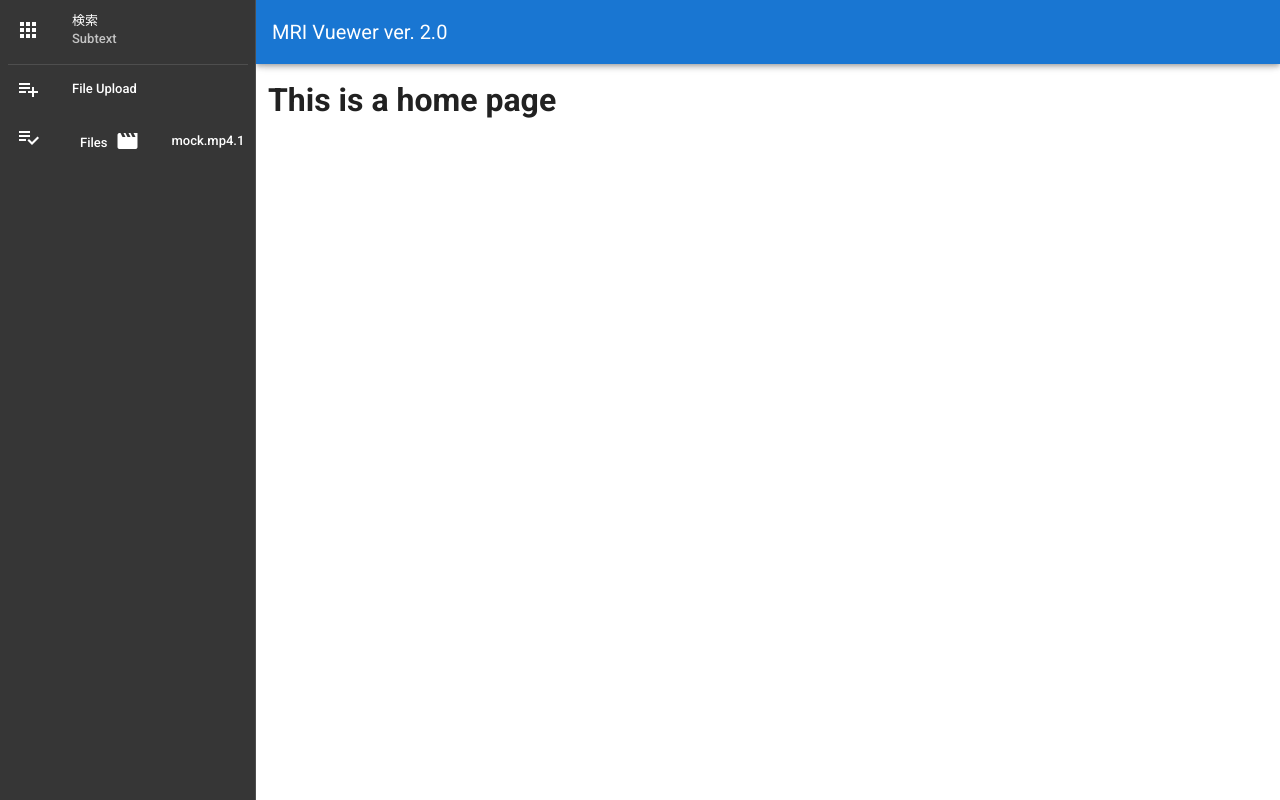
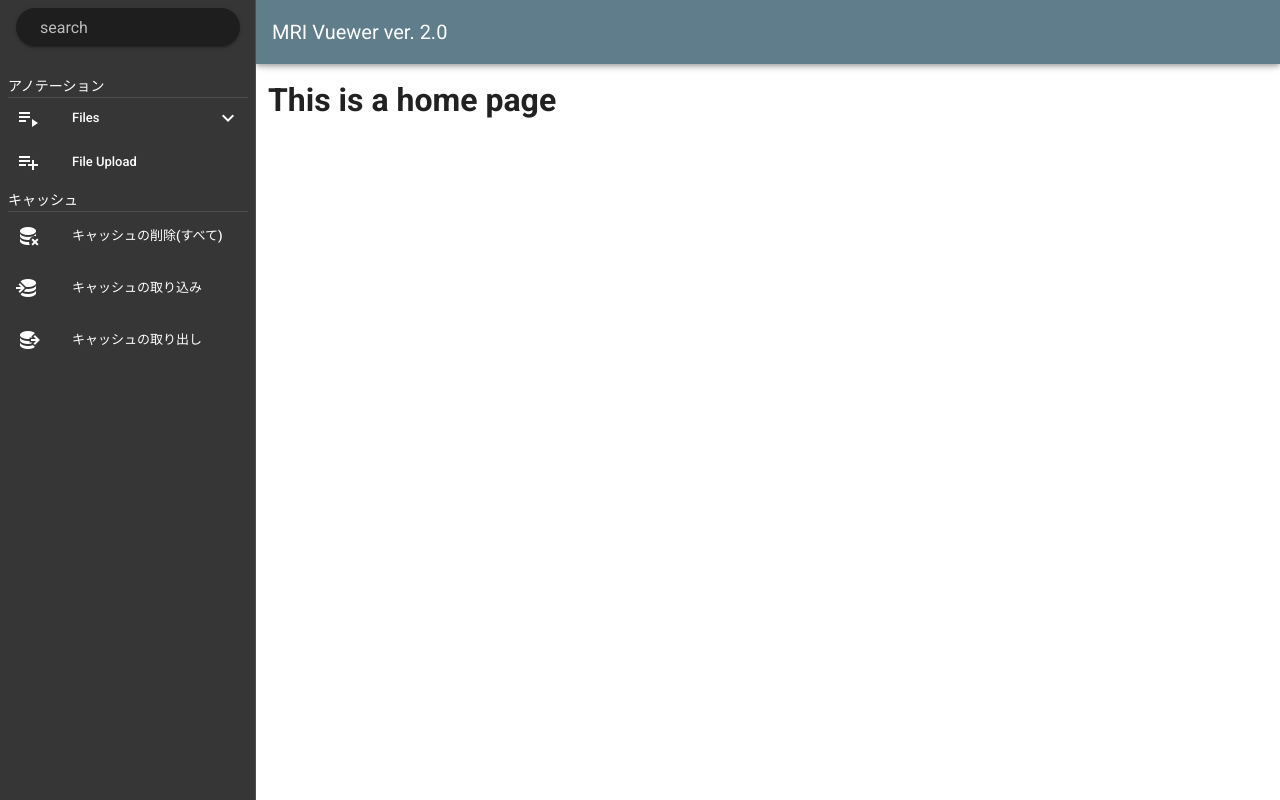
Before and after one commit to kikuchiken-waseda/MRIVuewer, a Vue app in the folder mri-vuewer/: page / in a window 1280 px wide. Built offline with nearby package versions, Linux system fonts and the light colour scheme.

Commit message:
サイドバーUIの作成

```diff
--- a/mri-vuewer/src/components/MAppBar.vue
+++ b/mri-vuewer/src/components/MAppBar.vue
@@ -1,5 +1,5 @@
 <template>
-  <v-app-bar app color="primary" dark>
+  <v-app-bar app color="blue-grey" dark>
     <v-toolbar-title>{{ name }} ver. {{ version }}</v-toolbar-title>
     <v-spacer></v-spacer>
   </v-app-bar>
--- a/mri-vuewer/src/components/MSideBar.vue
+++ b/mri-vuewer/src/components/MSideBar.vue
@@ -1,16 +1,52 @@
 <template>
-  <v-navigation-drawer app dark :mini-variant="mini" permanent expand-on-hover>
-    <v-list dense nav class="py-0">
-      <v-list-item two-line>
+  <v-navigation-drawer
+    app
+    dark
+    expand-on-hover
+    :mini-variant.sync="mini"
+    permanent
+  >
+    <v-list dense nav>
+      <v-list-item v-if="!mini">
+        <v-text-field
+          :label="search.label"
+          v-model="search.key"
+          single-line
+          solo
+          dense
+          rounded
+        />
+      </v-list-item>
+      <v-list-item v-else>
         <v-list-item-action>
-          <v-icon>mdi-apps</v-icon>
+          <v-icon>mdi-menu-open</v-icon>
         </v-list-item-action>
-        <v-list-item-content>
-          <v-list-item-title>検索</v-list-item-title>
-          <v-list-item-subtitle>Subtext</v-list-item-subtitle>
-        </v-list-item-content>
       </v-list-item>
+      <v-list-item-subtitle v-if="!mini">
+        アノテーション
+      </v-list-item-subtitle>
       <v-divider></v-divider>
+      <v-list-group :prepend-icon="menu.icon" v-model="menu.open">
+        <template v-slot:activator>
+          <v-list-item-title>Files</v-list-item-title>
+        </template>
+        <v-list-item
+          v-for="(item, i) in files.filter(x => {
+            if (search.key) {
+              return x.name.match(search.key);
+            }
+            return true;
+          })"
+          :key="i"
+          @click="selectFile(item)"
+        >
+          <v-list-item-title v-text="item.name"></v-list-item-title>
+          <v-list-item-action>
+            <v-icon>mdi-movie</v-icon>
+          </v-list-item-action>
+        </v-list-item>
+      </v-list-group>
+
       <v-list-item ripple @click="movieImport">
         <v-list-item-action>
           <v-icon>mdi-playlist-plus</v-icon>
@@ -19,27 +55,43 @@
           File Upload
         </v-list-item-title>
       </v-list-item>
-      <v-list-group prepend-icon="mdi-playlist-check">
-        <v-list-item slot="activator">
-          <v-list-item-title>Files</v-list-item-title>
-          <v-list-item
-            ripple
-            v-for="item in files"
-            :key="item.id"
-            @click="selectFile(item)"
-          >
-            <v-list-item-action>
-              <v-icon color="red" v-if="item.id === current.movie.id">
-                mdi-movie
-              </v-icon>
-              <v-icon v-else>mdi-movie</v-icon>
-            </v-list-item-action>
-            <v-list-item-content v-if="item.name">
-              <v-list-item-title>{{ item.name }}</v-list-item-title>
-            </v-list-item-content>
-          </v-list-item>
-        </v-list-item>
-      </v-list-group>
+
+      <v-list-item-subtitle v-if="!mini">
+        キャッシュ
+      </v-list-item-subtitle>
+      <v-divider></v-divider>
+
+      <v-list-item ripple @click="clearCache">
+        <v-list-item-action>
+          <v-icon>mdi-database-remove</v-icon>
+        </v-list-item-action>
+        <v-list-item-content>
+          <v-list-item-title>
+            キャッシュの削除(すべて)
+          </v-list-item-title>
+        </v-list-item-content>
+      </v-list-item>
+      <v-list-item ripple @click="importCache">
+        <v-list-item-action>
+          <v-icon>mdi-database-import</v-icon>
+        </v-list-item-action>
+        <v-list-item-content>
+          <v-list-item-title>
+            キャッシュの取り込み
+          </v-list-item-title>
+        </v-list-item-content>
+      </v-list-item>
+
+      <v-list-item ripple @click="exportCache">
+        <v-list-item-action>
+          <v-icon>mdi-database-export</v-icon>
+        </v-list-item-action>
+        <v-list-item-content>
+          <v-list-item-title>
+            キャッシュの取り出し
+          </v-list-item-title>
+        </v-list-item-content>
+      </v-list-item>
     </v-list>
   </v-navigation-drawer>
 </template>
@@ -47,23 +99,62 @@
 <script>
 export default {
   data: () => ({
-    mini: false,
-    files: [
-      { id: 0, name: "mock.mp4.1" },
-      { id: 1, name: "mock.mp4.2" }
-    ],
+    name: "MSideBar",
+    mini: true,
+    menu: {
+      icon: "mdi-playlist-play",
+      open: false
+    },
+    search: {
+      key: "",
+      label: "search"
+    },
+    files: [],
     current: {
       movie: {
         id: 1
       }
     }
   }),
+  watch: {
+    "search.key": function(val) {
+      // 検索文字列存在時にファイル一覧を開く
+      if (val) {
+        console.info(this.name + ":" + "watch:search.key:val=" + val);
+        this.menu.open = true;
+      } else {
+        this.menu.open = false;
+      }
+    },
+    mini: function(val) {
+      // サイドバー縮小時にファイル一覧を閉じる
+      console.info(this.name + ":" + "watch:mini:val=" + val);
+      if (val === true) {
+        this.menu.open = false;
+      }
+    }
+  },
   methods: {
     movieImport: function() {
       console.info("MSideBar:movieImport");
     },
     selectFile: function(item) {
       console.info("MSideBar:selectFile:", item);
+    },
+    clearCache: function() {
+      console.info("MSideBar:clearCache");
+    },
+    importCache: function() {
+      console.info("MSideBar:importCache");
+    },
+    exportCache: function() {
+      console.info("MSideBar:exportCache");
+    }
+  },
+  mounted: function() {
+    for (let i = 0; i < 100; i++) {
+      this.files.push({ id: i, name: `mock${i}.mp4` });
+      i++;
     }
   }
 };
```
